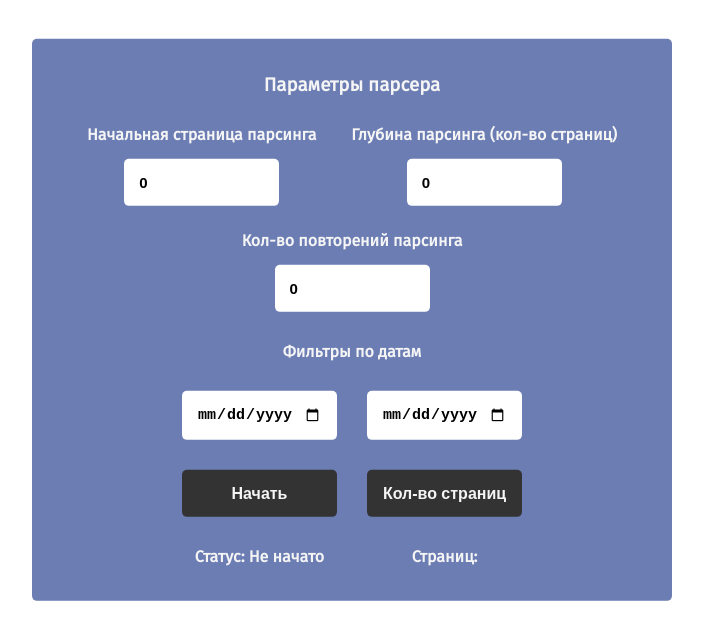
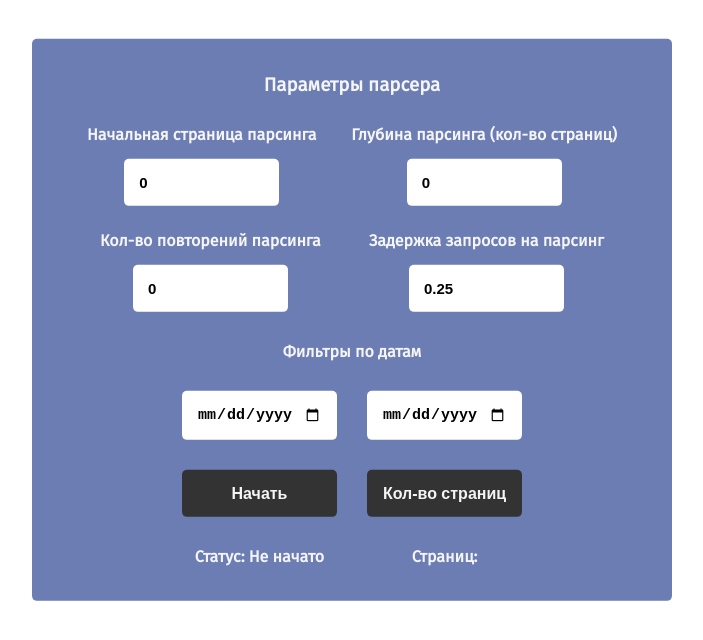
Before and after one commit to lubuntum/grantsParser, a React (Create React App) app: page / in a window 1280 px wide. Shown: the top 640 px of the page, without its empty margins (288-991 px from the left). Built offline with nearby package versions, Linux system fonts and the light colour scheme; what xlsx would draw is missing.

Commit message:
Добавил возможно ставить задержку на парсинг в UI

```diff
--- a/src/components/Grabber.jsx
+++ b/src/components/Grabber.jsx
@@ -7,6 +7,7 @@ function UserPanel(){
     const [startPage, setStartPage] = useState(0)
     const [step, setStep] = useState(0)
     const [count, setCount] = useState(0)
+    const [parseDelay, setParseDelay] = useState(0.250)
 
     const [pageCount, setPageCount] = useState("")
 
@@ -36,7 +37,7 @@ function UserPanel(){
 
         for(let i = 0; i < count;i++){
             console.log(`start = ${startFromPage} to page ${startFromPage+step-1}`)
-            await startParse(startFromPage, startFromPage + step-1)
+            await startParse(startFromPage, startFromPage + step-1, parseDelay*1000)
             console.log(`package parsed`)
             // +1 что бы не спарсить последнюю страницу, которая уже была
             startFromPage += step
@@ -52,6 +53,9 @@ function UserPanel(){
     }
     const handleCount = event =>{
         setCount(parseInt(event.target.value))
+    }
+    const handleDelay = event =>{
+        setParseDelay(parseFloat(event.target.value))
     }
     return(
         <div className="parse_container">
@@ -69,6 +73,10 @@ function UserPanel(){
                     <div className="usability">
                         <label className="desc" htmlFor="">Кол-во повторений парсинга</label>
                         <input className="option" type="number" value={count} max={999} min={1} placeholder="Повторить раз" onChange={handleCount} />
+                    </div>
+                    <div className="usability">
+                        <label className="desc" htmlFor="">Задержка запросов на парсинг</label>
+                        <input className="option" type="number" value={parseDelay} max={10.0} min={0.125} step={0.01} placeholder="Задержка"  onChange={handleDelay}/>
                     </div>
 
                 </div>
--- a/src/modules/grabber.js
+++ b/src/modules/grabber.js
@@ -208,24 +208,24 @@ function parseList(listContainer){
  * Необходимо для начала парсинга, сначала загружает все данные со страницы, а затем с помощью
  * parseGrantsApplication докачивает каждый грант до конца
  */
-export async function startParse(start, end){
+export async function startParse(start, end, fetchDelay){
     let parsedGrants = []
     for(let i = start; i <= end;i++){
-        await delay(250)
+        await delay(fetchDelay)
         await loadPage(i)
                 .then(grants=>{
                     parsedGrants.push(grants)
                 })
         console.log(parsedGrants)
-        await parseGrantsApplication(parsedGrants[parsedGrants.length-1])
+        await parseGrantsApplication(parsedGrants[parsedGrants.length-1], fetchDelay)
     }
     saveGrants(parsedGrants, start, end)
     //console.log({pages:parsedGrants})
 }
-async function parseGrantsApplication(grants){
+async function parseGrantsApplication(grants, fetchDelay){
     console.log('parse grants package...')
     for(let i = 0; i < grants.length;i++){
-        await delay(125)
+        await delay(fetchDelay)
         await loadGrantApplication(grants[i])
         console.log(`grant ${i} fully parsed...`)
     }
```
